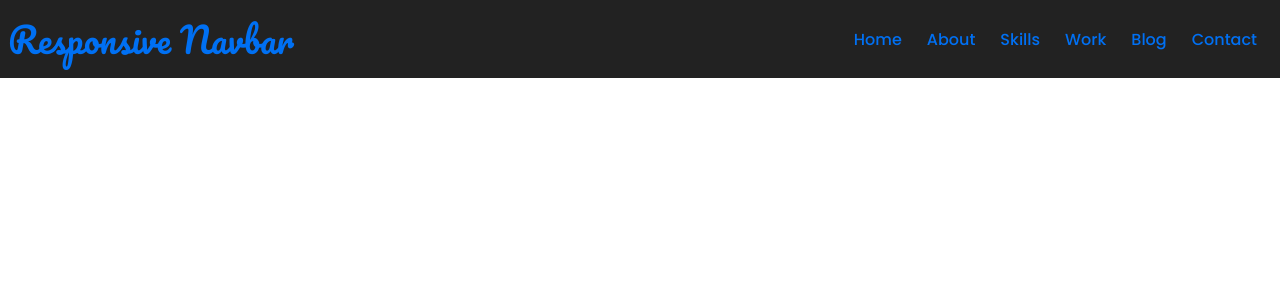
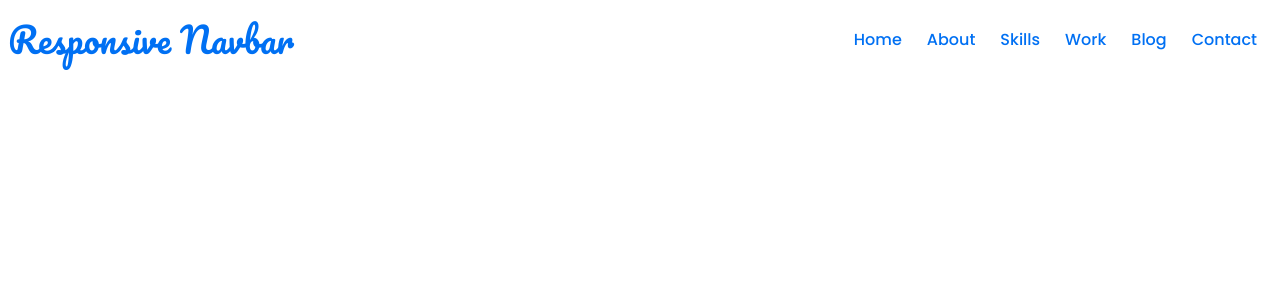
Before and after one commit to harsh1x4/Next-Basics, a Next.js app: page /components/Navbar in a window 1280 px wide. Shown: the top 300 px of the page. Built offline with nearby package versions, Linux system fonts and the light colour scheme; a web font is replaced by a local one.

Commit message:
Tailwind added and minor change in navbar

```diff
--- a/package.json
+++ b/package.json
@@ -14,5 +14,10 @@
     "next": "13.0.5",
     "react": "18.2.0",
     "react-dom": "18.2.0"
+  },
+  "devDependencies": {
+    "autoprefixer": "^10.4.13",
+    "postcss": "^8.4.19",
+    "tailwindcss": "^3.2.4"
   }
 }
--- a/styles/Home.module.css
+++ b/styles/Home.module.css
@@ -4,7 +4,7 @@
 
 .main {
   min-height: 100vh;
-  padding: 4rem 0;
+  padding: 5rem 0;
   flex: 1;
   display: flex;
   flex-direction: column;
--- a/styles/navbar.module.css
+++ b/styles/navbar.module.css
@@ -2,8 +2,11 @@
 
 .header {
     padding: 8px;
-    background-color: #222;
-    /* position: fixed; */
+    /* background-color: #222; */
+    /* background-color: #000; */
+    /* filter: blur(8px); */
+    backdrop-filter: blur(15px);
+    position: fixed;
     width: 100%;
 }
 
@@ -33,6 +36,7 @@
 .links li a {
     font-family: 'Poppins', sans-serif;
     text-decoration: none;
+    position: relative;
     /* color: #B9C8FF; */
     color: #0070f3;
     padding: 10px;
@@ -40,9 +44,18 @@
     transition: .3s all ease-in-out;
 }
 
-.links li a:hover {
-    color: #5F1FBE;
-    background-color: #B9C8FF;
+.links li a::before {
+    content: "";
+    position: absolute;
+    width: 0%;
+    bottom: 0;
+    left: 0;
+    height: 3px;
+    background-color: #fff;
+    transition: all 0.2s;
+}
+.links li a:hover::before{
+    width: 100%;
 }
 
 /* ==================================== */
@@ -91,7 +104,8 @@
 }
 
 .more_button:hover {
-    background-color: #8C69F0;
+    /* background-color: #8C69F0; */
+    background-color: #0070f3;
 }
 
 /* .more-button:hover{
```
Also changed, not shown: 1 other file (tests, documents, lock files or other folders).
